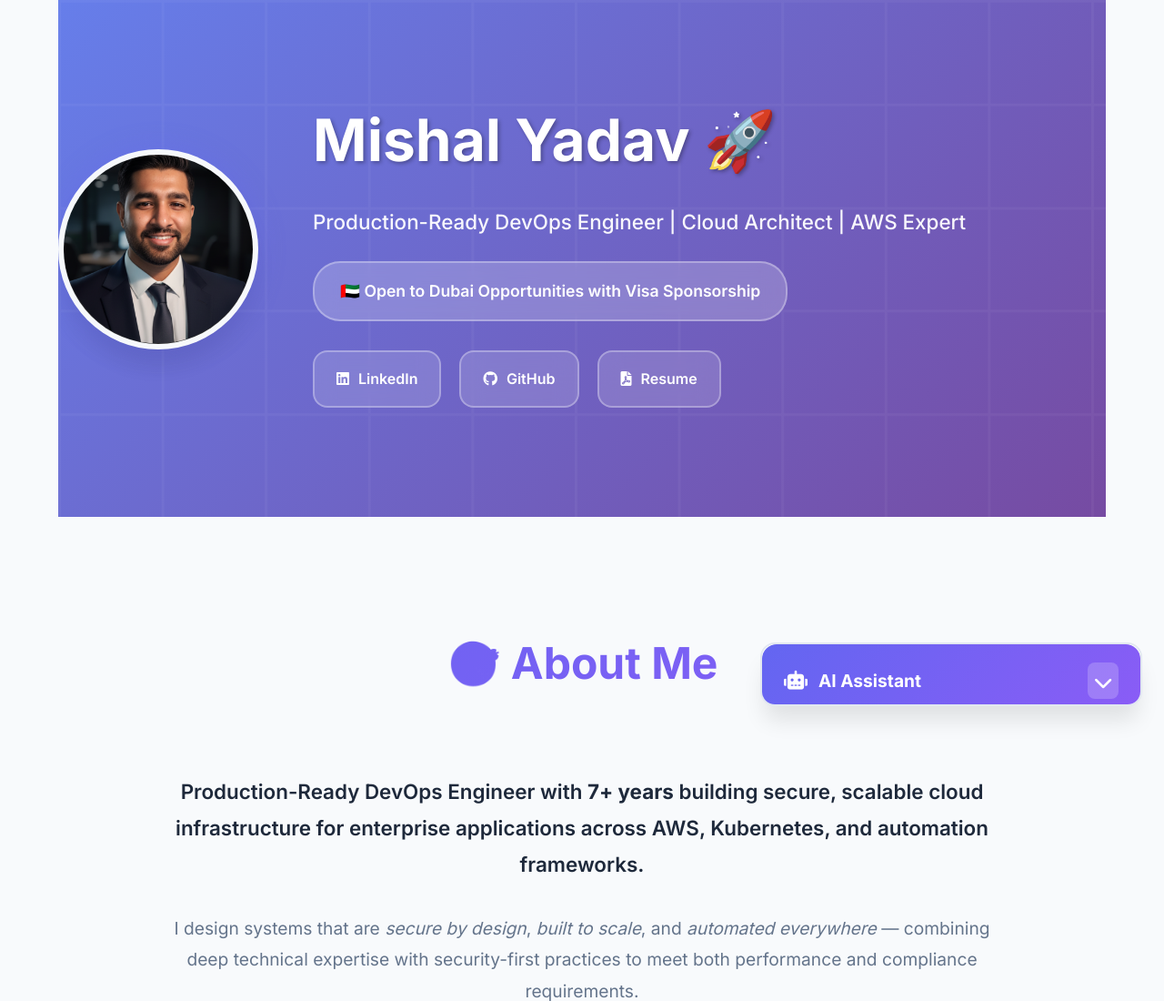
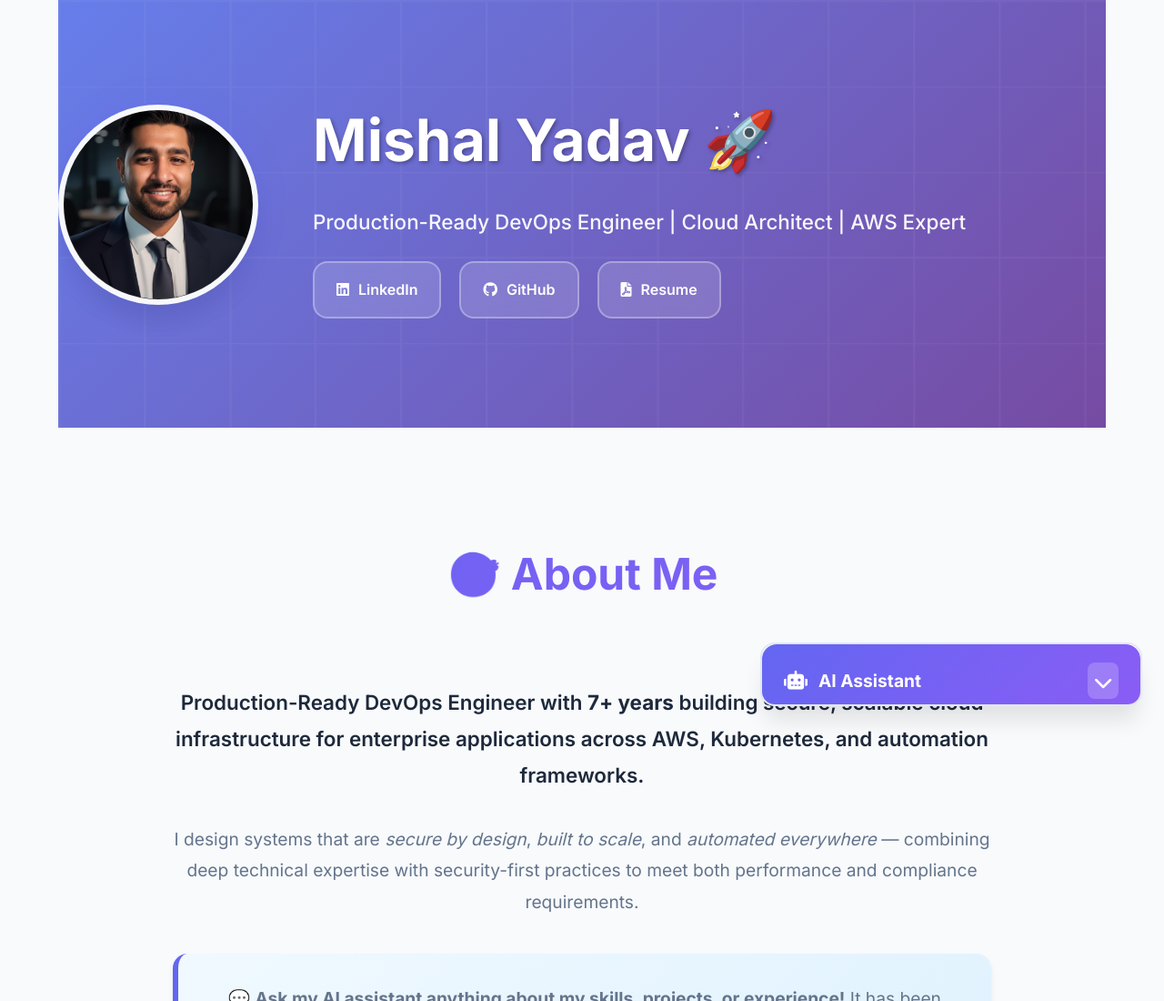
Before and after one commit to Mishu-techAWS/ai-powered-resume, a plain HTML site: page frontend/index.html in a window 1280 px wide. Shown: the top 1100 px of the page at 91% size. Drawn offline with Linux system fonts and the light colour scheme.

Commit message:
Update index.html

```diff
--- a/frontend/index.html
+++ b/frontend/index.html
@@ -15,9 +15,7 @@
                 <div class="hero-content">
                     <h1>Mishal Yadav 🚀</h1>
                     <p class="tagline">Production-Ready DevOps Engineer | Cloud Architect | AWS Expert</p>
-                    <div class="location-badge">
-                        🇦🇪 Open to Dubai Opportunities with Visa Sponsorship
-                    </div>
+
                     <div class="social-links">
                         <a href="https://www.linkedin.com/in/mishal-yadav-devops/" target="_blank" class="social-btn linkedin">
                             <i class="fab fa-linkedin"></i> LinkedIn
```
